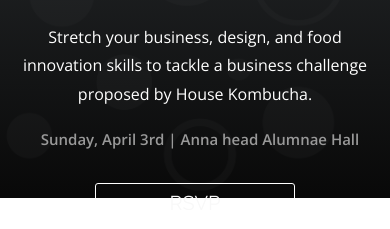
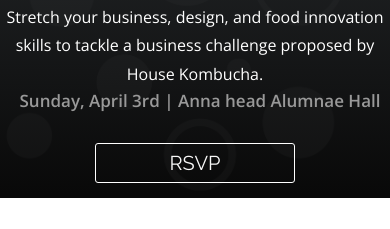
Before and after one commit to FoodInno/kombucha-hacks, a plain HTML site: page index.html in a window 390 px wide. Shown: the part 352-581 px from the top of the page. Drawn offline with nearby package versions, Linux system fonts and the light colour scheme.

Commit message:
testing mobile view again ugh

```diff
--- a/assets/css/style.css
+++ b/assets/css/style.css
@@ -90,7 +90,7 @@ body {
 	font-size: 16px;
 	font-weight: 300;
 	max-width: 450px;
-	height: 70px;
+	height: 80px;
 	color: #fff;
 	text-align: center;
 	line-height: 1.8em;
@@ -348,7 +348,7 @@ tbody {
 @media only screen
   and (min-device-width: 320px)
   and (max-device-width: 480px)
-  and (-webkit-min-device-pixel-ratio: 2) { }
+  and (-webkit-min-device-pixel-ratio: 2) {
 
 
 	  .komb-logo {
@@ -362,7 +362,7 @@ tbody {
 	  }
 
 	  #sub-title {
-	  	height: 120px;
+	  	height: 100px;
 	  	padding: 30px 20px;}
 
 	  #deets {
@@ -382,6 +382,7 @@ tbody {
 	}
 
 
+}
 
 
 
```
